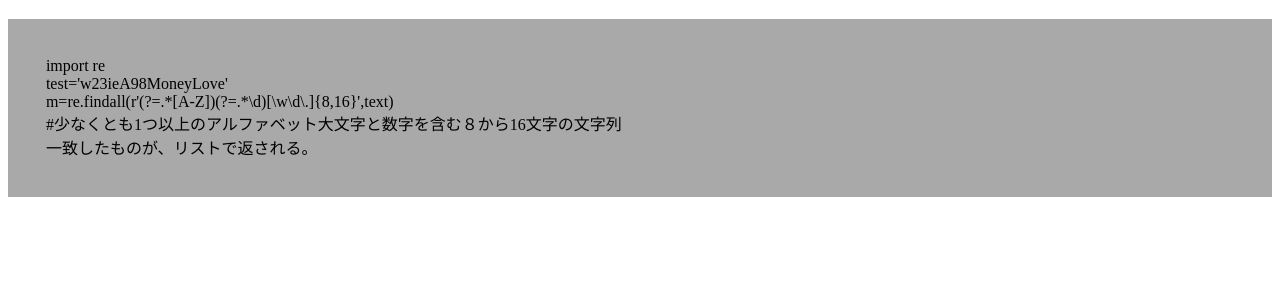
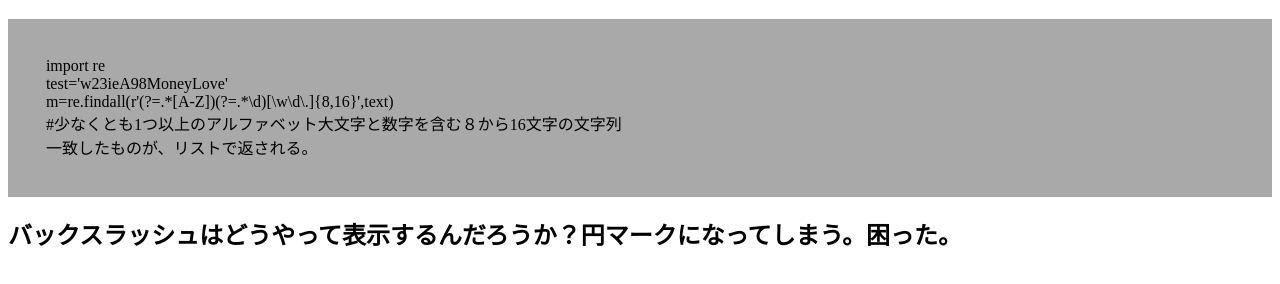
Before and after one commit to DancingOnWhiteBoard/PythonRe, a plain HTML site: page index.html in a window 1280 px wide. Shown: the part 152-436 px from the top of the page. Drawn offline with Linux system fonts and the light colour scheme.

Commit message:
Update index.html

```diff
--- a/index.html
+++ b/index.html
@@ -19,5 +19,6 @@
        #少なくとも1つ以上のアルファベット大文字と数字を含む８から16文字の文字列<br>
        一致したものが、リストで返される。
     </p>
+    <h2>バックスラッシュはどうやって表示するんだろうか？円マークになってしまう。困った。</h2>
 </body>
 </html>
```
